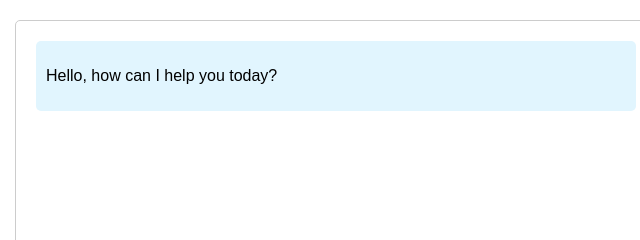
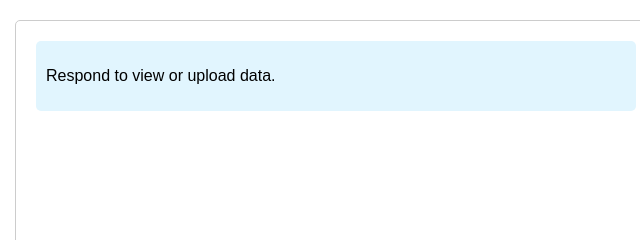
Before and after one commit to mwentz000/teswwt.github.io, a plain HTML site: page index.html in a window 1280 px wide. Shown: the top 240 px of the page, 304-944 px from the left. Drawn offline with Linux system fonts and the light colour scheme.

Commit message:
Update index.html

```diff
--- a/index.html
+++ b/index.html
@@ -56,7 +56,7 @@
     <div class="chat-container">
         <div class="chat-box" id="chatBox">
             <div class="bot-message">
-                <p>Hello, how can I help you today?</p>
+                <p>Respond to view or upload data.</p>
             </div>
         </div>
         <input type="text" id="inputBox" placeholder="Type your message here...">
```
